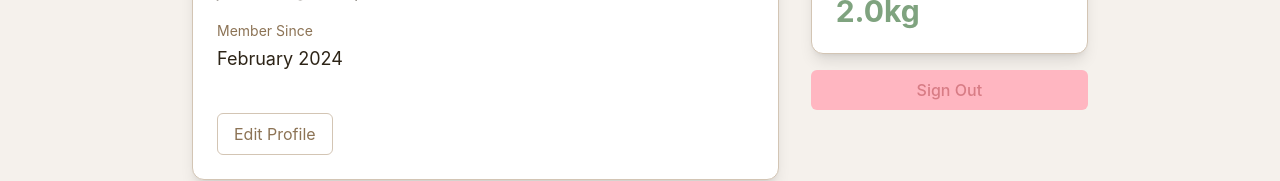
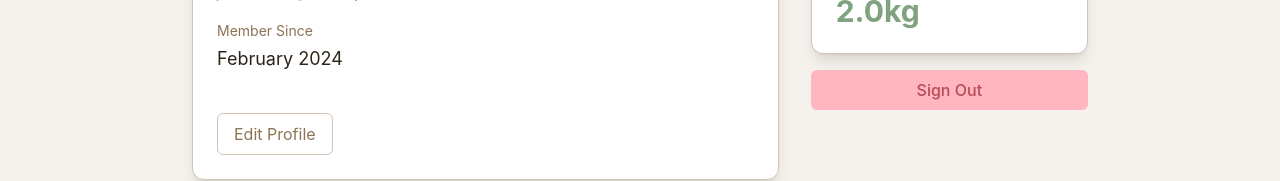
Before and after one commit to dwu006/scuhacks, a React (Vite) app in the folder scuhacks/: page /account in a window 1280 px wide. Shown: the part 464-645 px from the top of the page. Built offline with nearby package versions, Linux system fonts and the light colour scheme; sample sign-in values are in the browser's storage.

Commit message:
Changed sign out button

```diff
--- a/scuhacks/src/pages/Account.jsx
+++ b/scuhacks/src/pages/Account.jsx
@@ -148,7 +148,7 @@ function Account() {
 
             <button
               onClick={handleLogout}
-              className="w-full mt-4 px-4 py-2 bg-[#ffb6c1] text-[#d87c85] font-medium rounded-md hover:bg-[#ffc1c8] transition-colors"
+              className="w-full mt-4 px-4 py-2 bg-[#ffb6c1] text-[#b44c54] font-medium rounded-md hover:bg-[#ffc1c8] transition-colors"
             >
               Sign Out
             </button>
```
